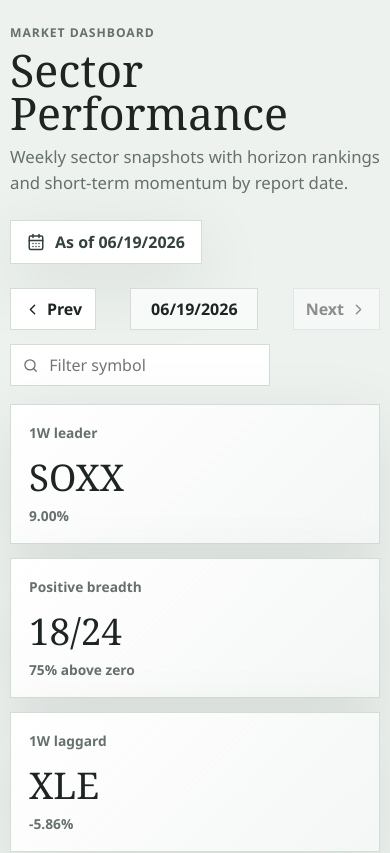
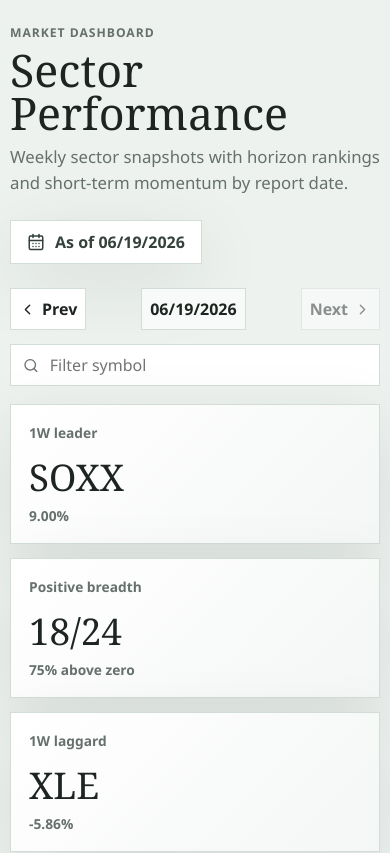
Before and after one commit to SanMuHe/stock-sector-perf-dashboard, a React (Vite) app: page / in a window 390 px wide. Shown: the top 853 px of the page. Built offline with nearby package versions, Linux system fonts and the light colour scheme.

Commit message:
style: improve mobile friendliness and responsive table UX

```diff
--- a/src/styles.css
+++ b/src/styles.css
@@ -405,4 +405,43 @@ td span {
   .week-nav {
     justify-content: space-between;
   }
+
+  .week-nav button {
+    min-width: 74px;
+    padding: 0 8px;
+  }
+
+  .week-nav span {
+    min-width: 100px;
+    padding: 0 8px;
+  }
+
+  .search-box {
+    width: 100%;
+  }
+
+  /* Sticky Symbol column when scrolling table horizontally */
+  thead th:first-child {
+    position: sticky;
+    left: 0;
+    z-index: 3;
+    background: #ffffff;
+    border-right: 1px solid var(--line);
+  }
+
+  tbody th:first-child {
+    position: sticky;
+    left: 0;
+    z-index: 2;
+    background: #ffffff;
+    border-right: 1px solid var(--line);
+  }
+
+  tbody tr:nth-child(even) th:first-child {
+    background: #f5f7f6;
+  }
+
+  tbody tr:hover th:first-child {
+    background: #e7eeea;
+  }
 }
```
